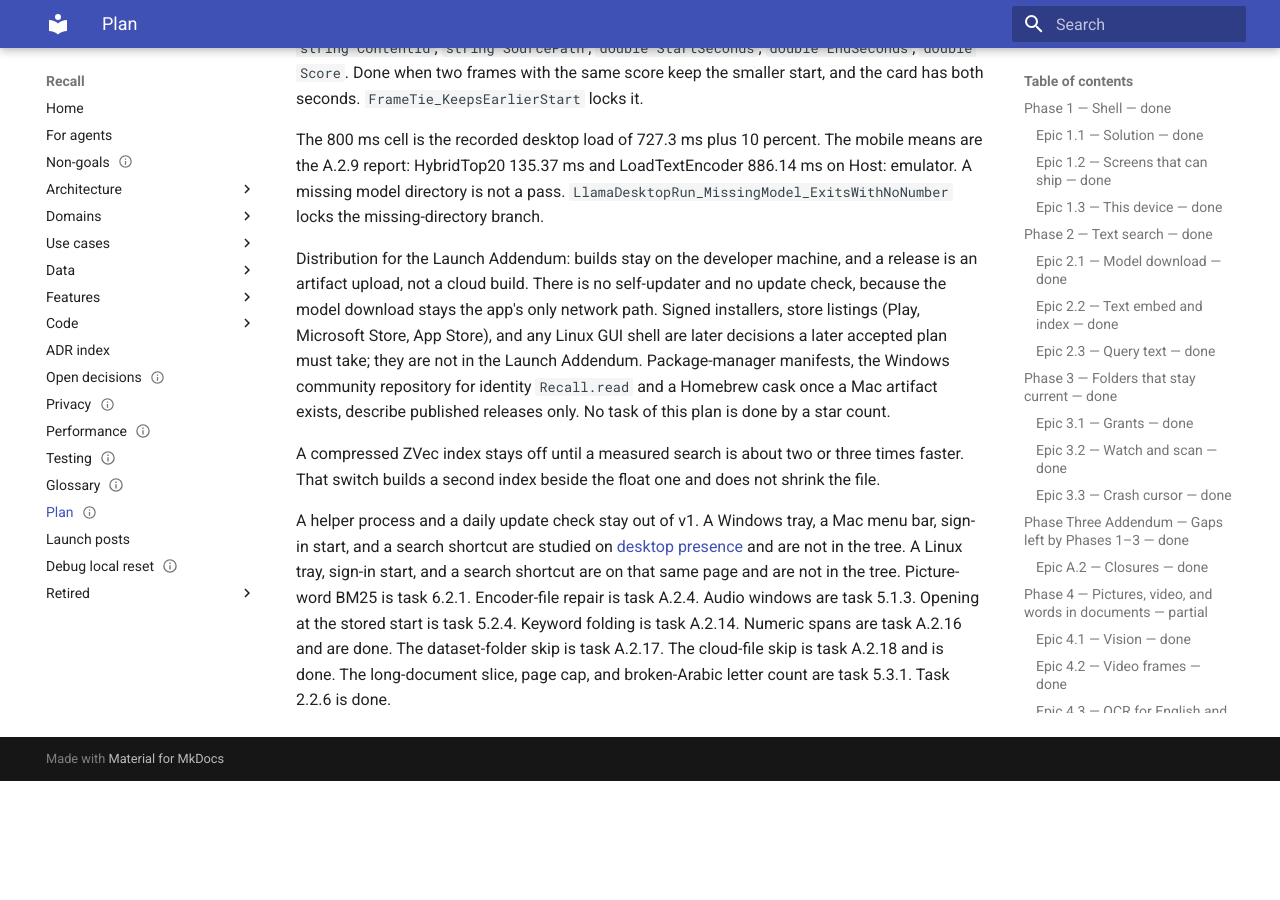
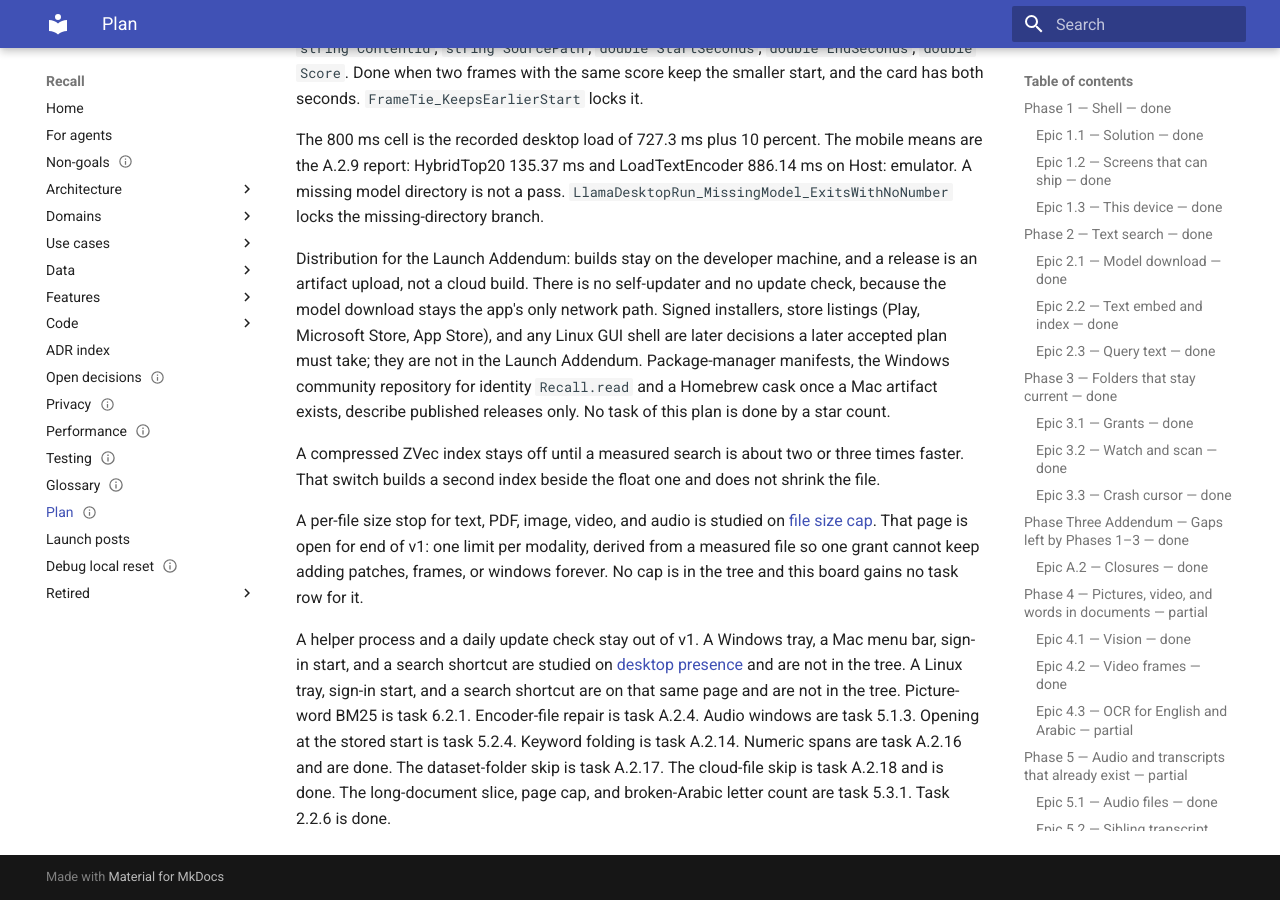
Before and after one commit to ahmedSamir50/Recall, an MkDocs documentation site: the page built from docs/plan.md, in a window 1280 px wide and 900 px high, scrolled down 38631 px. Built offline with MkDocs 1.6.1 and Material for MkDocs 9.7.7, drawn with Linux system fonts in a browser that asks for light colours; before the commit the page ends 39412 px from its top, so only the background shows below that.

Commit message:
Add file size cap documentation and update plan
- Introduced a new documentation file for the file size cap feature, outlining the problem and proposed solutions for managing file size limits during ingestion.
- Updated plan.md to reference the new file size cap documentation, clarifying the scope and implications of file size limits for various media types.

```diff
--- a/docs/plan.md
+++ b/docs/plan.md
@@ -494,4 +494,6 @@ Distribution for the Launch Addendum: builds stay on the developer machine, and
 
 A compressed ZVec index stays off until a measured search is about two or three times faster. That switch builds a second index beside the float one and does not shrink the file.
 
+A per-file size stop for text, PDF, image, video, and audio is studied on [file size cap](features/file-size-cap.md). That page is open for end of v1: one limit per modality, derived from a measured file so one grant cannot keep adding patches, frames, or windows forever. No cap is in the tree and this board gains no task row for it.
+
 A helper process and a daily update check stay out of v1. A Windows tray, a Mac menu bar, sign-in start, and a search shortcut are studied on [desktop presence](features/desktop-presence.md) and are not in the tree. A Linux tray, sign-in start, and a search shortcut are on that same page and are not in the tree. Picture-word BM25 is task 6.2.1. Encoder-file repair is task A.2.4. Audio windows are task 5.1.3. Opening at the stored start is task 5.2.4. Keyword folding is task A.2.14. Numeric spans are task A.2.16 and are done. The dataset-folder skip is task A.2.17. The cloud-file skip is task A.2.18 and is done. The long-document slice, page cap, and broken-Arabic letter count are task 5.3.1. Task 2.2.6 is done.
--- a/mkdocs.yml
+++ b/mkdocs.yml
@@ -81,6 +81,7 @@ nav:
       - File details: features/file-details.md
       - Local notes: features/local-notes.md
       - Desktop presence: features/desktop-presence.md
+      - File size cap: features/file-size-cap.md
       - Proof: features/proof.md
   - Code:
       - Map: code/map.md
```
Also changed, not shown: docs/features/file-size-cap.md (added, +30 -0 lines).
